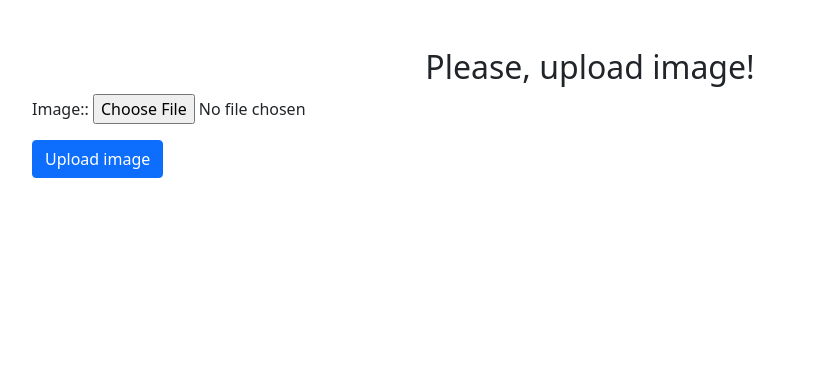
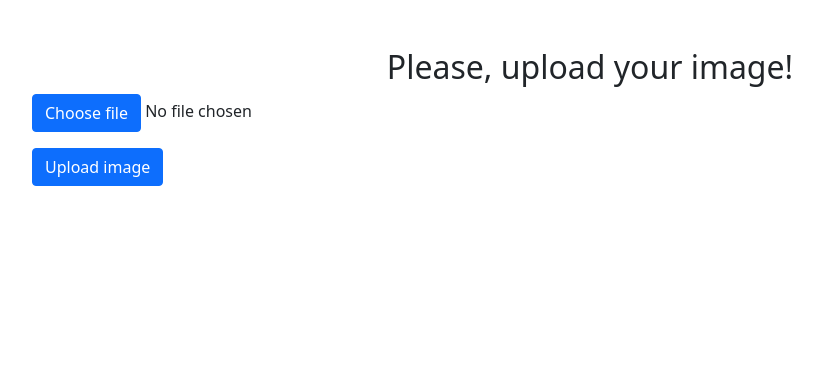
Before and after one commit to Korniev/AImageStore, a Django app: page /en/classify/ in a window 1280 px wide. Shown: the part 56-441 px from the top of the page, without its empty margins (50-872 px from the left). Run offline with Django 5.2, Linux system fonts and the light colour scheme.

Commit message:
added ukraine translation for upload and result

```diff
--- a/aimagestore/image_classification/forms.py
+++ b/aimagestore/image_classification/forms.py
@@ -1,5 +1,6 @@
 from django import forms
+from django.utils.translation import gettext_lazy as _
 
 
 class ImageUploadForm(forms.Form):
-    image = forms.ImageField()
+    image = forms.ImageField(label=_("Upload your image"))
--- a/aimagestore/image_classification/templates/image_classification/upload.html
+++ b/aimagestore/image_classification/templates/image_classification/upload.html
@@ -1,15 +1,29 @@
 {% extends 'aimagestore/base.html' %}
+{% load i18n %}
 
 {% block content %}
 <div class="container mt-5">
-    <h2 class="text-center">Please, upload image!</h2>
+    <h2 class="text-center">{% trans 'Please, upload your image!' %}</h2>
     <form method="post" enctype="multipart/form-data">
         {% csrf_token %}
         <div class="mb-3">
-            {{ form.image.label_tag }}:
-            {{ form.image }}
+            <label for="file-upload" class="custom-file-upload btn btn-primary">
+                {% trans "Choose file" %}
+            </label>
+            <input id="file-upload" type="file" name="image" style="display:none;">
+            <span id="file-chosen">{% trans "No file chosen" %}</span>
         </div>
-        <button type="submit" class="btn btn-primary">Upload image</button>
+        <button type="submit" class="btn btn-primary">{% trans 'Upload image' %}</button>
     </form>
 </div>
+
+<script>
+    const fileInput = document.getElementById('file-upload');
+    const fileChosen = document.getElementById('file-chosen');
+
+    fileInput.addEventListener('change', function(){
+        fileChosen.textContent = this.files[0].name;
+    })
+</script>
+
 {% endblock %}
```
Also changed, not shown: aimagestore/image_classification/templates/image_classification/result.html (+4 -3 lines), aimagestore/locale/uk/LC_MESSAGES/django.po.
